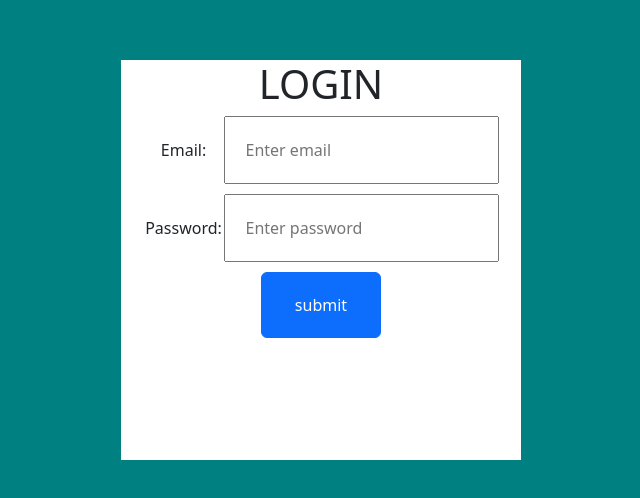
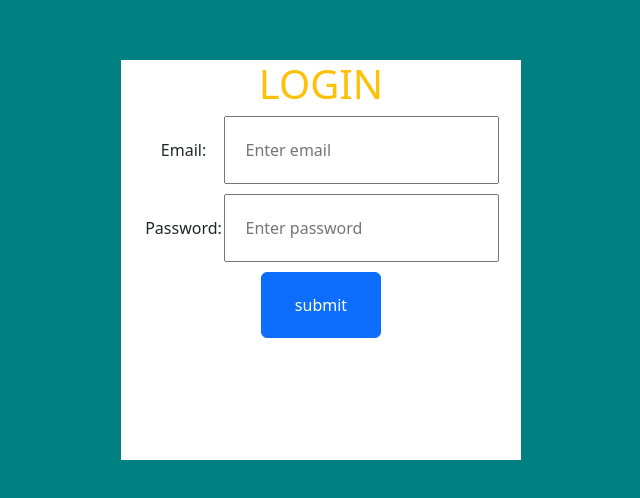
Before and after one commit to trainandhire/my-app-june23, an Angular app: page / in a window 1280 px wide. Shown: the part 140-638 px from the top of the page, without its empty margins (319-959 px from the left). Built offline with nearby package versions, Linux system fonts and the light colour scheme.

Commit message:
loign heading color changed

```diff
--- a/src/app/login/login.component.html
+++ b/src/app/login/login.component.html
@@ -1,6 +1,6 @@
 <div class="parent">
     <div class="child" [formGroup]="loginForm">
-        <h1>LOGIN</h1>
+        <h1 class="text text-warning">LOGIN</h1>
 
         <label>Email:</label>
         <input type="text" formControlName="email" placeholder="Enter email">
```
